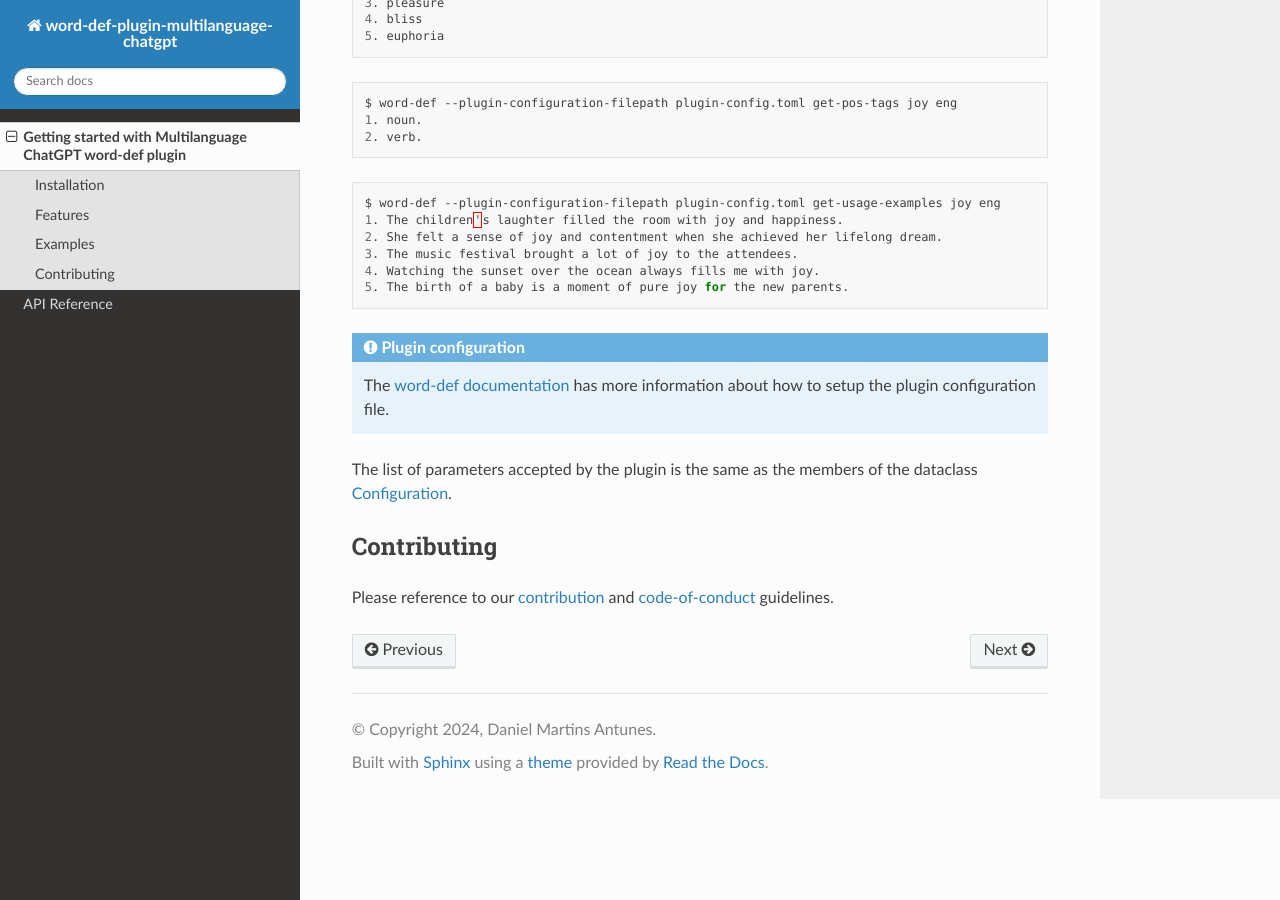
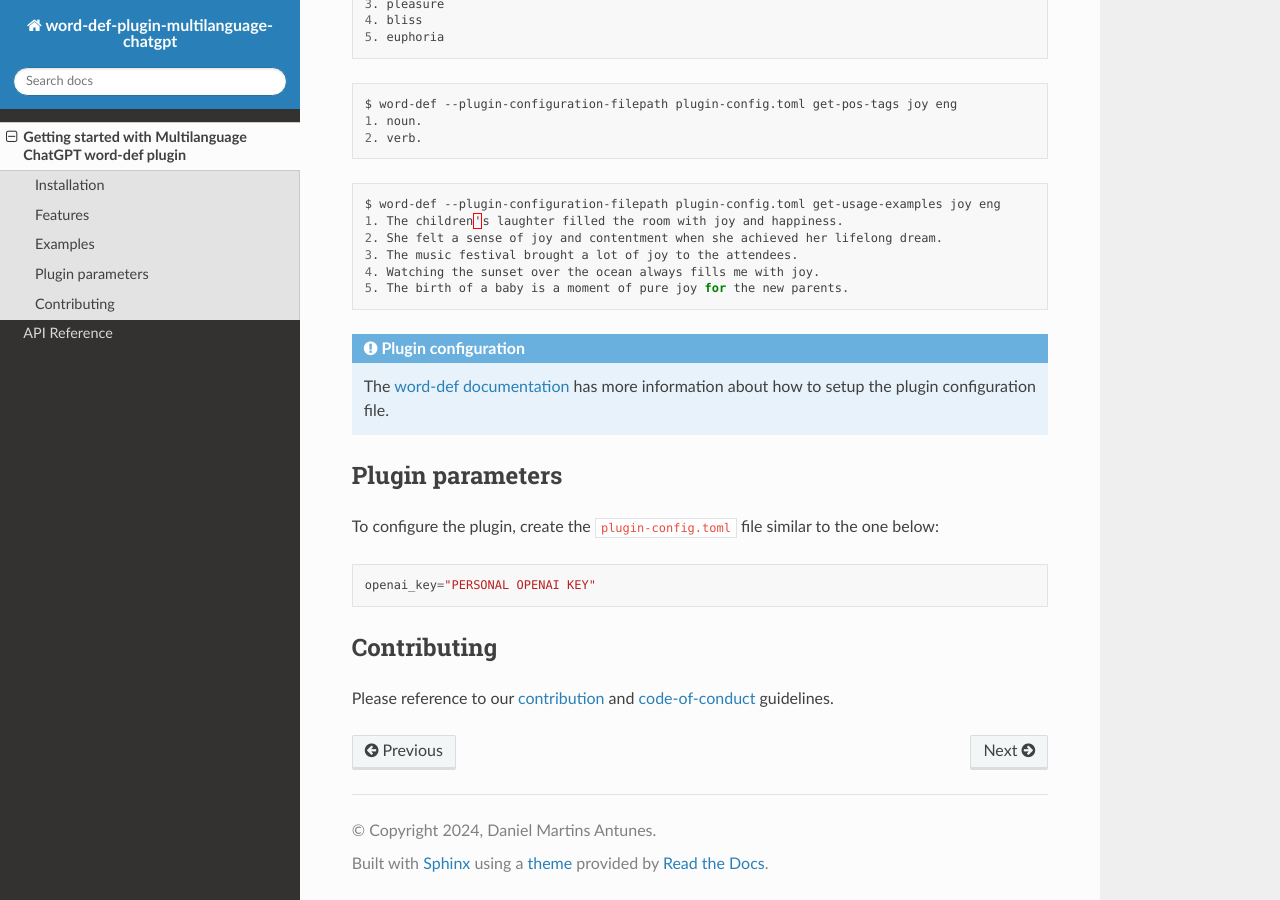
Before and after one commit to danoan/word-def-plugin-multilanguage-chatgpt, a Sphinx documentation site: the page built from docs/getting-started.md, in a window 1280 px wide and 900 px high, scrolled down 853 px. Built offline with Sphinx 7.4.7 and the Read the Docs theme 3.1.0, drawn with Linux system fonts in a browser that asks for light colours; some of the changed text lies outside the part shown.

Commit message:
Update documentation

````diff
--- a/docs/getting-started.md
+++ b/docs/getting-started.md
@@ -55,8 +55,13 @@
    has more information about how to setup the plugin configuration file.
 ```
 
-The list of parameters accepted by the plugin is the same as the members of the
-dataclass [Configuration](https://danoan.github.io/word-def-plugin-multilanguage-chatgpt/reference/danoan.word_def.plugins.modules.multilanguage_chatgpt.html#module-danoan.word_def.plugins.modules.multilanguage_chatgpt).
+## Plugin parameters
+
+To configure the plugin, create the `plugin-config.toml` file similar to the one below:
+
+```toml
+openai_key="PERSONAL OPENAI KEY"
+```
 
 
 ## Contributing
````
Also changed, not shown: other parts of docs/getting-started.md (+1 -1 lines).
